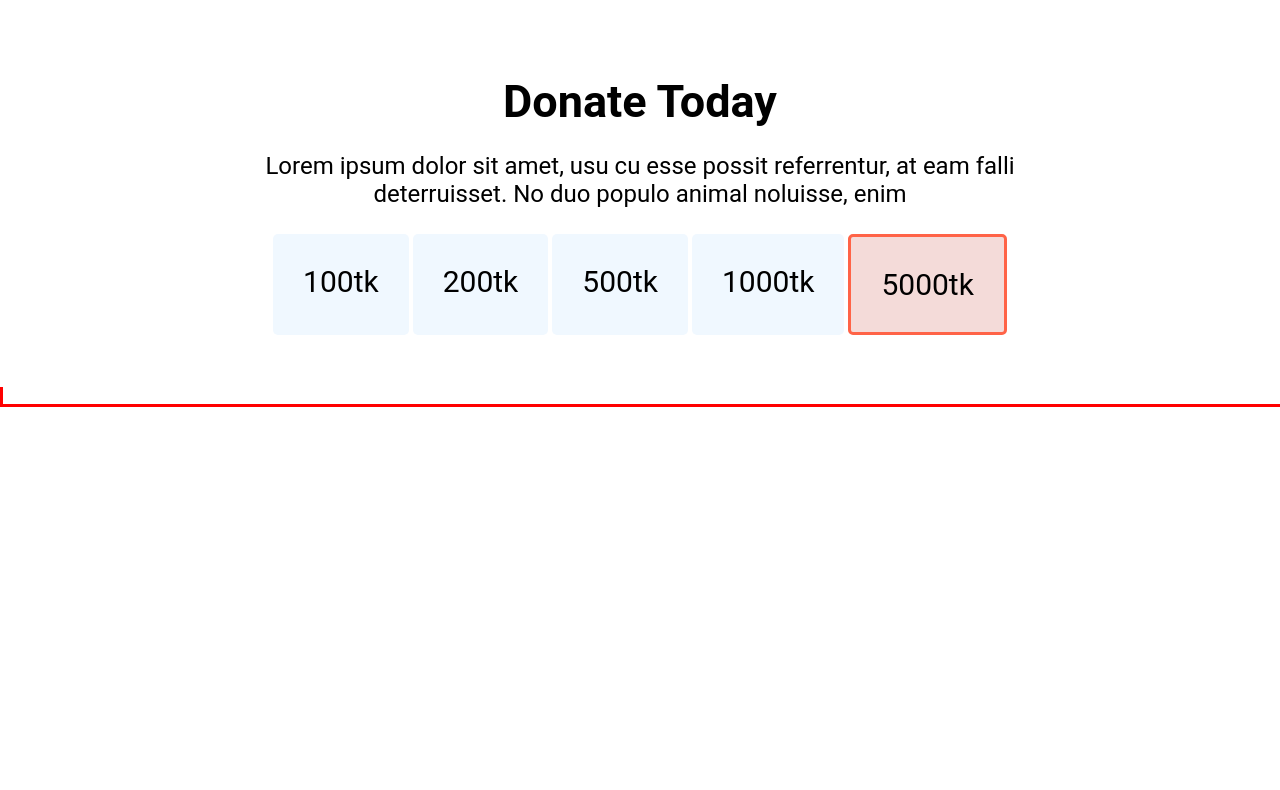
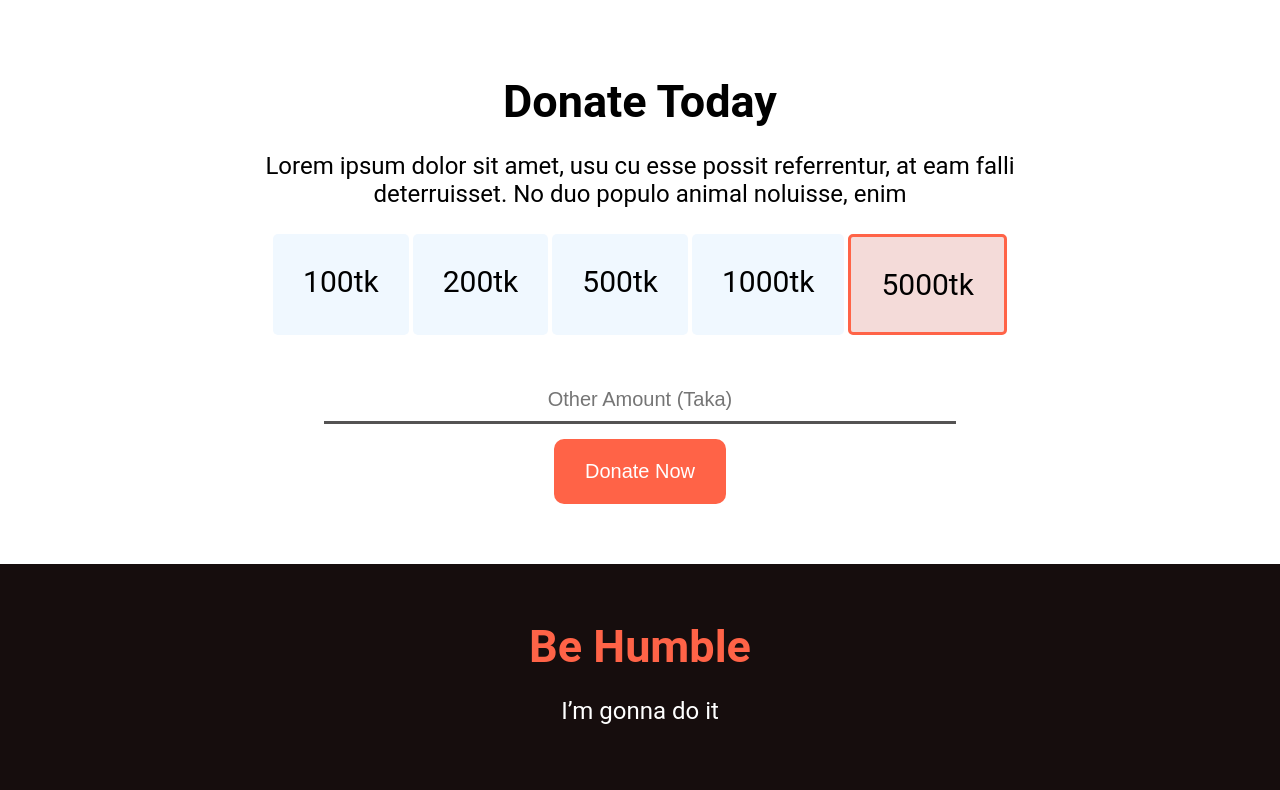
Before and after one commit to MhSolyman/donate-today, a plain HTML site: page index.html in a window 1280 px wide. Shown: the part 799-1589 px from the top of the page. Before the commit the page ends 1206 px from the top, so only its background shows below. Drawn offline with Linux system fonts and the light colour scheme.

Commit message:
add footer

```diff
--- a/index.html
+++ b/index.html
@@ -56,11 +56,21 @@
             </div>
 
         </div>
-        <input type="text">
+        <input type="text" placeholder="Other Amount (Taka)">
+        <br>
+        <button  class="button-a">
+            <p class="button-p-tag">Donate Now</p>
+        </button>
+
 
     </section>
 
 
 </body>
+<footer>
+    <h5 class="footer-h5">Be Humble</h5>
+    <p class="footer-p"> I’m gonna do it</p>
+
+</footer>
 
 </html>
--- a/style.css
+++ b/style.css
@@ -50,6 +50,8 @@ button {
 
 .amount-donet {
     text-align: center;
+    width: 70%;
+    margin-left: 15%;
 }
 
 .amount-donet-eliment {
@@ -79,13 +81,43 @@ h5 {
     background-color: rgb(244, 219, 217);
 
 }
-.tk{
+
+.tk {
     background-color: aliceblue;
 }
-input{
+
+input {
     margin-top: 50px;
     height: 100%;
-    width:100%;
-    border:3px solid red;
+    width: 100%;
+    border: 3px solid rgb(84, 83, 83);
     border-top: 0;
+    border-right: 0;
+    border-left: 0;
+    width: 70%;
+    font-size: 20px;
+    padding-bottom: 10px;
+    text-align: center;
+    margin-bottom: 15px;
 }
+.button-a{
+    margin-bottom: 60px;
+}
+
+footer {
+    text-align: center;
+    background-color: rgb(22, 13, 13);
+
+    padding-top: 6px;
+    padding-bottom: 41px;
+}
+
+.footer-h5 {
+    color: tomato;
+    padding-top: 50px;
+    margin: auto;
+}
+
+.footer-p {
+    color: white;
+}
```
